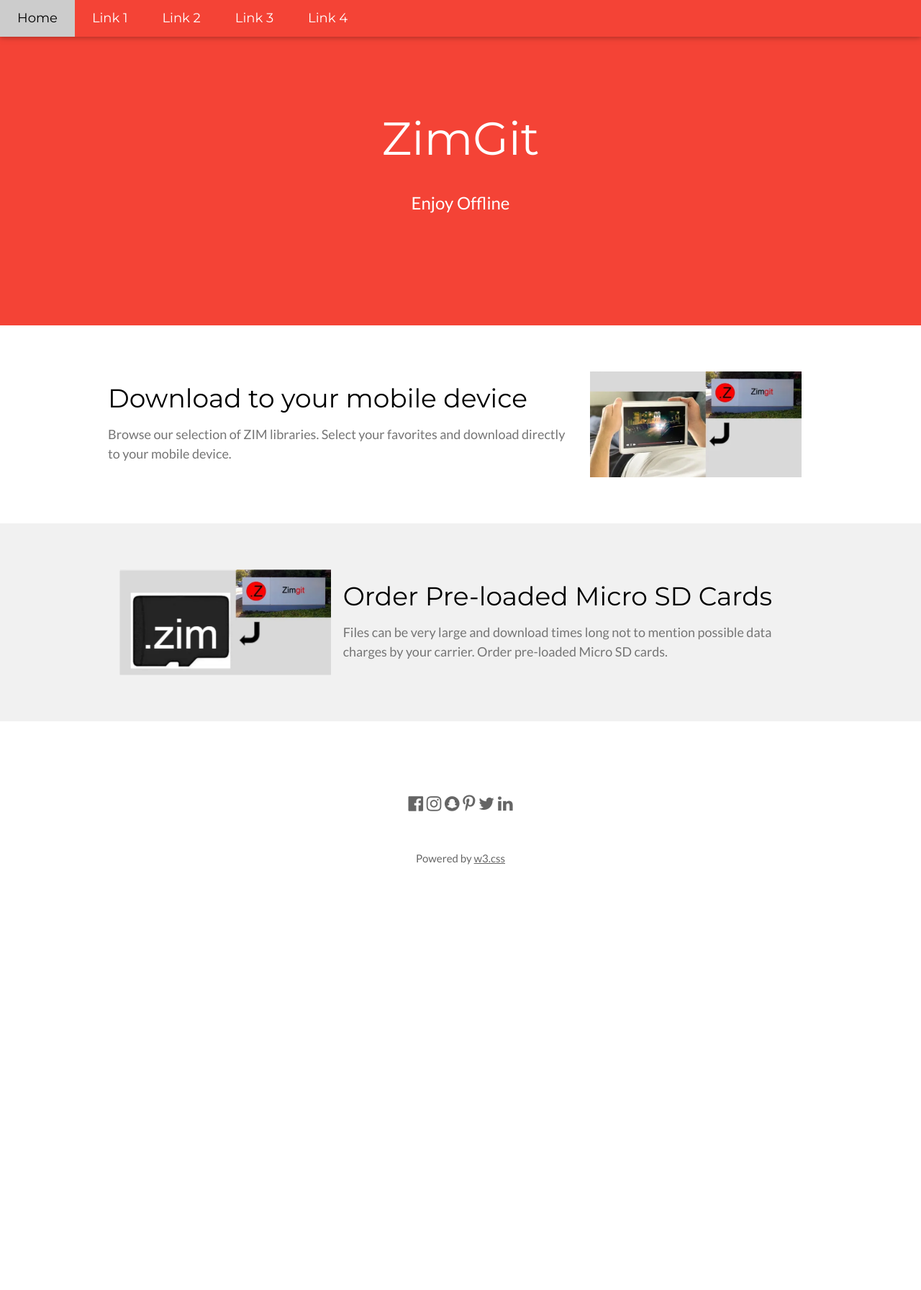
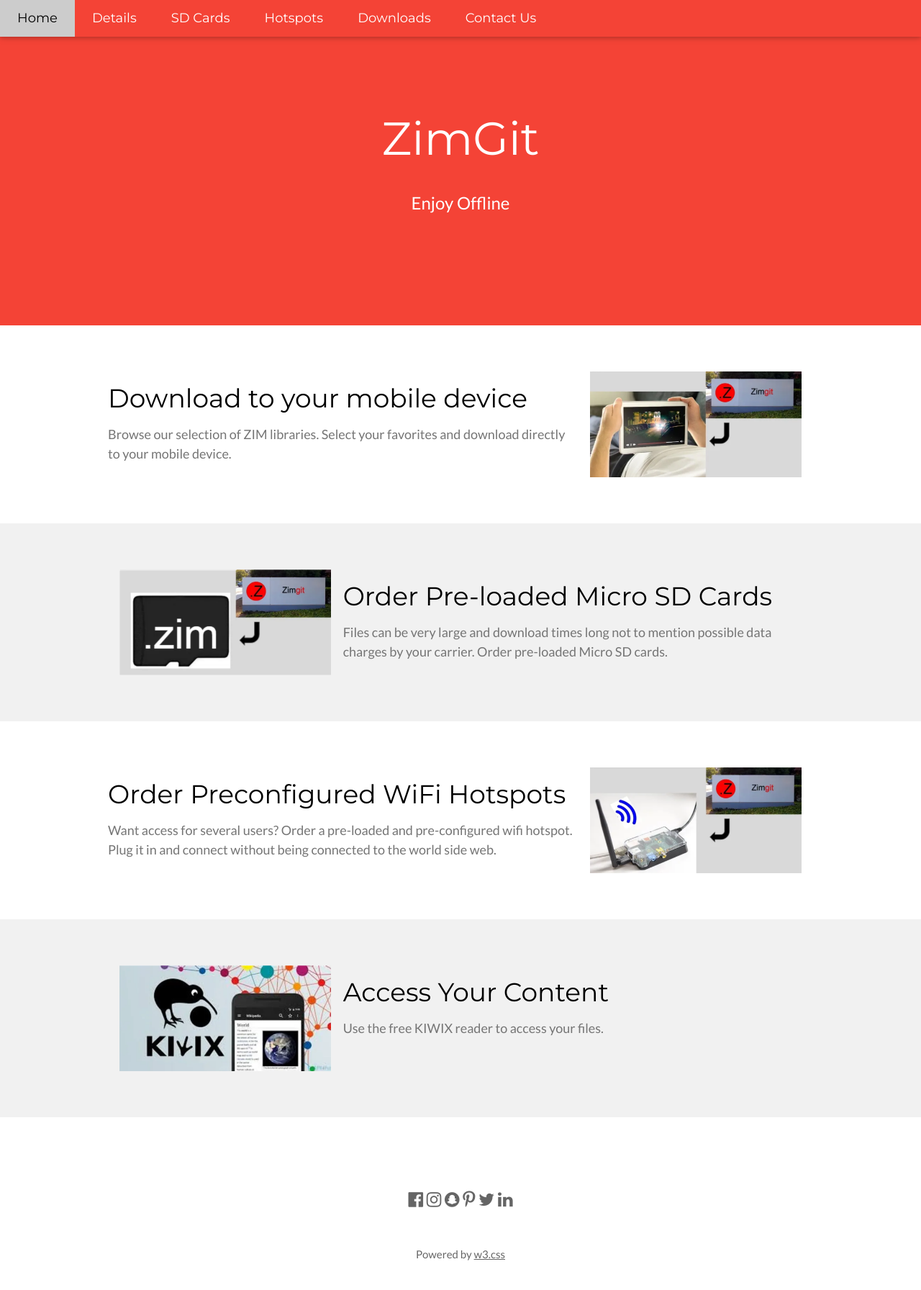
Before and after one commit to StevenFelesky/zimgit, a Django app: page / in a window 1280 px wide. Shown: the top 1792 px of the page at 72% size. Before the commit the page ends 1201 px from the top, so only its background shows below. Run offline with Django 3.2, Linux system fonts and the light colour scheme; data comes from the database, SQL or seed files in the repository; data that the repository does not hold is empty.

Commit message:
added detail, sdcard, hotspot and contact-us pages

```diff
--- a/webstore/admin.py
+++ b/webstore/admin.py
@@ -1,7 +1,7 @@
 from django.contrib import admin
 
-from .models import Hotspot, SDCard, ZimFile
+from .models import Hotspot, SDCard, Download
 
 admin.site.register(SDCard)
-admin.site.register(ZimFile)
+admin.site.register(Download)
 admin.site.register(Hotspot)
--- a/webstore/templates/basic.html
+++ b/webstore/templates/basic.html
@@ -13,26 +13,6 @@
 .fa-anchor,.fa-coffee {font-size:200px}
 </style>
 <body>
-
-<!-- Navbar -->
-<div class="w3-top">
-  <div class="w3-bar w3-red w3-card w3-left-allign w3-large">
-    <a class="w3-bar-item w3-button w3-hide-medium w3-hide-large w3-right w3-padding-large w3-hover-white w3-large w3-red" href="javascript:void(0);" onclick="myFunction()" title="Toggle Navigation Menu"><i class="fa fa-bars"></i></a>
-    <a href="#" class="w3-bar-item w3-button w3-padding-large w3-white">Home</a>
-    <a href="#" class="w3-bar-item w3-button w3-hide-small w3-padding-large w3-hover-white">Link 1</a>
-    <a href="#" class="w3-bar-item w3-button w3-hide-small w3-padding-large w3-hover-white">Link 2</a>
-    <a href="#" class="w3-bar-item w3-button w3-hide-small w3-padding-large w3-hover-white">Link 3</a>
-    <a href="#" class="w3-bar-item w3-button w3-hide-small w3-padding-large w3-hover-white">Link 4</a>
-  </div>
-
-  <!-- Navbar on small screens -->
-  <div id="navDemo" class="w3-bar-block w3-white w3-hide w3-hide-large w3-hide-medium w3-large">
-    <a href="#" class="w3-bar-item w3-button w3-padding-large">Link 1</a>
-    <a href="#" class="w3-bar-item w3-button w3-padding-large">Link 2</a>
-    <a href="#" class="w3-bar-item w3-button w3-padding-large">Link 3</a>
-    <a href="#" class="w3-bar-item w3-button w3-padding-large">Link 4</a>
-  </div>
-</div>
 
 {% block content %}{% endblock %}
 
--- a/webstore/templates/index.html
+++ b/webstore/templates/index.html
@@ -1,6 +1,28 @@
 {% extends "basic.html" %}
 
 {% block content %}
+
+<!-- Navbar -->
+<div class="w3-top">
+  <div class="w3-bar w3-red w3-card w3-left-allign w3-large">
+    <a class="w3-bar-item w3-button w3-hide-medium w3-hide-large w3-right w3-padding-large w3-hover-white w3-large w3-red" href="javascript:void(0);" onclick="myFunction()" title="Toggle Navigation Menu"><i class="fa fa-bars"></i></a>
+    <a href="{% url 'index' %}" class="w3-bar-item w3-button w3-padding-large w3-white">Home</a>
+    <a href="{% url 'details' %}" class="w3-bar-item w3-button w3-hide-small w3-padding-large w3-hover-white">Details</a>
+    <a href="{% url 'sdcards' %}" class="w3-bar-item w3-button w3-hide-small w3-padding-large w3-hover-white">SD Cards</a>
+    <a href="{% url 'hotspots' %}" class="w3-bar-item w3-button w3-hide-small w3-padding-large w3-hover-white">Hotspots</a>
+    <a href="{% url 'downloads' %}" class="w3-bar-item w3-button w3-hide-small w3-padding-large w3-hover-white">Downloads</a>
+    <a href="{% url 'contact-us' %}" class="w3-bar-item w3-button w3-hide-small w3-padding-large w3-hover-white">Contact Us</a>
+  </div>
+
+  <!-- Navbar on small screens -->
+  <div id="navDemo" class="w3-bar-block w3-white w3-hide w3-hide-large w3-hide-medium w3-large">
+    <a href="#" class="w3-bar-item w3-button w3-padding-large">Link 1</a>
+    <a href="#" class="w3-bar-item w3-button w3-padding-large">Link 2</a>
+    <a href="#" class="w3-bar-item w3-button w3-padding-large">Link 3</a>
+    <a href="#" class="w3-bar-item w3-button w3-padding-large">Link 4</a>
+  </div>
+</div>
+
 <!-- Header -->
 <header class="w3-container w3-red w3-center" style="padding:128px 16px">
   <h1 class="w3-margin w3-jumbo">ZimGit</h1>
@@ -39,4 +61,33 @@
   </div>
 </div>
 
+<!-- Third Grid -->
+<div class="w3-row-padding w3-padding-64 w3-container">
+  <div class="w3-content">
+    <div class="w3-twothird">
+      <h1>Order Preconfigured WiFi Hotspots</h1>
+
+      <h5 class="w3-text-grey">Want access for several users? Order a pre-loaded and pre-configured wifi hotspot. Plug it in and connect without being connected to the world side web.</h5>
+    </div>
+
+    <div class="w3-third w3-center">
+      <img src={% static "hotspot.png" %} alt="mobile device" style="width: 90%; height: auto"/>
+    </div>
+  </div>
+</div>
+
+<!-- Fourth Grid -->
+<div class="w3-row-padding w3-light-grey w3-padding-64 w3-container">
+  <div class="w3-content">
+    <div class="w3-third w3-center">
+      <img src={% static "kiwix.png" %} alt="sd card" style="width: 90%; height: auto"/>
+    </div>
+
+    <div class="w3-twothird">
+      <h1>Access Your Content</h1>
+
+      <h5 class="w3-text-grey">Use the free KIWIX reader to access your files.</h5>
+    </div>
+  </div>
+</div>
 {% endblock %}
--- a/webstore/urls.py
+++ b/webstore/urls.py
@@ -4,8 +4,11 @@
 
 urlpatterns = [
     path('', views.index, name='index'),
+    path('details/', views.details, name='details'),
     path('sdcards/', views.SDCardListView.as_view(), name='sdcards'),
-    path('sdcards/<int:pk>', views.SDCardDetailView.as_view(), name='sdcard_detail'),
+    path('hotspots/', views.HotspotListView.as_view(), name='hotspots'),
+    path('downloads/', views.DownloadListView.as_view(), name='downloads'),
+    path('contact-us/', views.contact_us, name='contact-us'),
 ]
 
 urlpatterns += staticfiles_urlpatterns()
--- a/webstore/views.py
+++ b/webstore/views.py
@@ -1,26 +1,16 @@
 from django.shortcuts import render
 from django.views import generic
 
-from .models import Hotspot, SDCard, ZimFile
+from .models import Download, Hotspot, SDCard
 
 def index(request):
+    return render(request, 'index.html')
 
-    # Generate counts of some of the main objects
-    num_cards = SDCard.objects.all().count()
-    num_files = ZimFile.objects.all().count()
-    num_hotspot = Hotspot.objects.all().count()
+def details(request):
+    return render(request, 'details.html')
 
-    name = SDCard
-
-    context = {
-        'num_cards': num_cards,
-        'num_genres': num_files,
-        'num_hotspot': num_hotspot,
-        'name': name,
-    }
-
-    # Render the HTML template index.html with the data in the context variable
-    return render(request, 'index.html', context=context)
+def contact_us(request):
+    return render(request, 'contact-us.html')
 
 class SDCardListView(generic.ListView):
     model = SDCard
@@ -28,5 +18,14 @@
     queryset = SDCard.objects.filter()
     template_name = 'sdcards.html'
 
-class SDCardDetailView(generic.DetailView):
-    model = SDCard
+class HotspotListView(generic.ListView):
+    model = Hotspot
+    context_object_name = 'hotspots'
+    queryset = Hotspot.objects.filter()
+    template_name = 'hotspots.html'
+
+class DownloadListView(generic.ListView):
+    model = Download
+    context_object_name = 'downloads'
+    queryset = Download.objects.filter()
+    template_name = 'downloads.html'
```
Also changed, not shown: webstore/models.py (+1 -10 lines), webstore/templates/contact-us.html (added, +30 -0 lines), webstore/templates/details.html (added, +30 -0 lines), webstore/templates/downloads.html (added, +39 -0 lines), webstore/templates/hotspots.html (added, +39 -0 lines), webstore/templates/sdcard_detail.html (deleted, +0 -7 lines), webstore/templates/sdcards.html (+27 -4 lines), db.sqlite3, webstore/migrations/0004_rename_zimfile_download.py (added), webstore/static/hotspot.png (added), webstore/static/kiwix.png (added).
